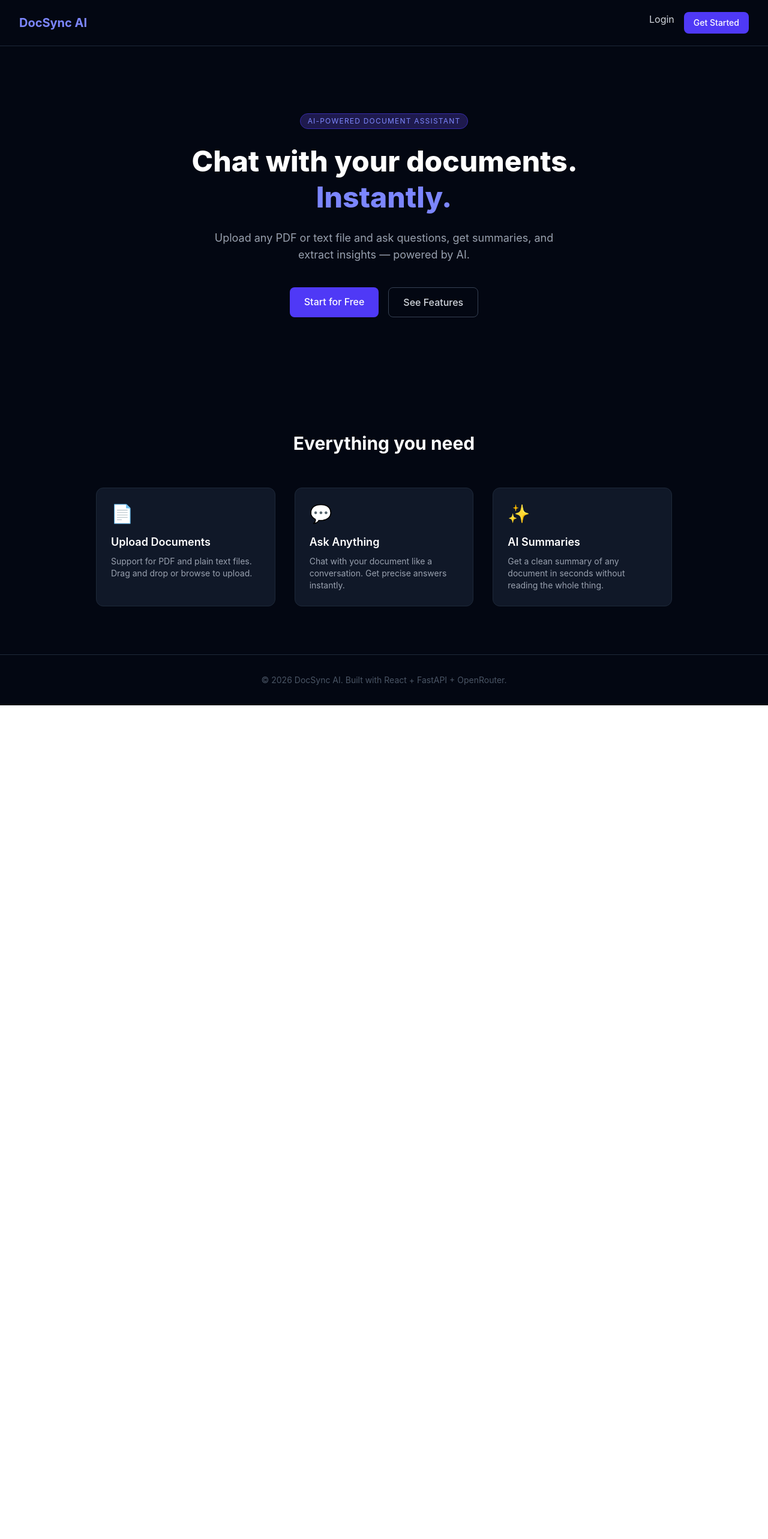
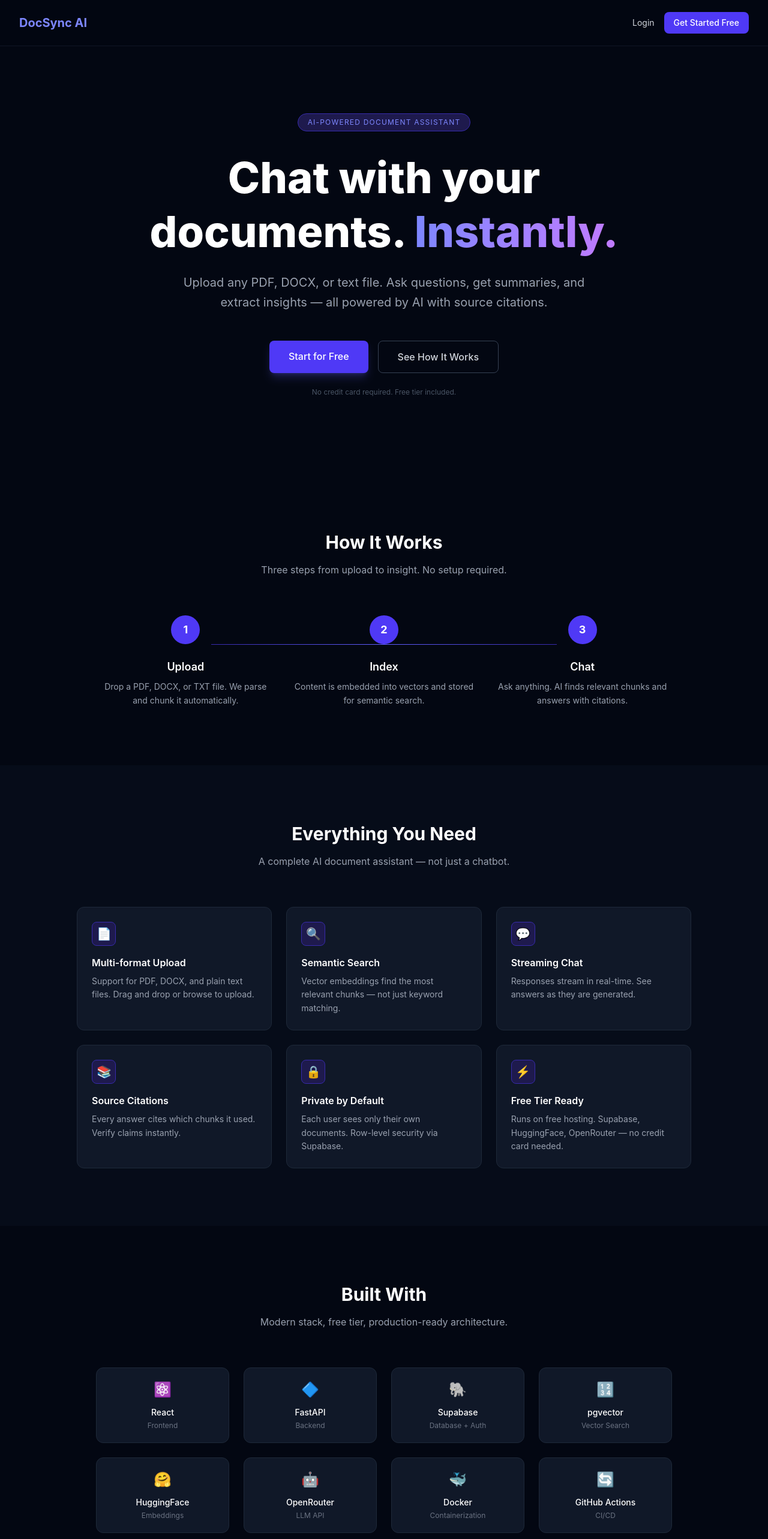
Before and after one commit to yerniteja1/docsync-ai, a React app in the folder frontend/: page / in a window 1280 px wide. Shown: the top 2566 px of the page at 60% size. Before the commit the page ends 1176 px from the top, so only its background shows below. Built offline with nearby package versions, Linux system fonts and the light colour scheme; no server answers; the HTML template or start-up script is replaced by a standard one.

Commit message:
feat: redesign landing page with enhanced hero section, feature highlights, and interactive RAG pipeline visualization

```diff
--- a/frontend/src/pages/Home.tsx
+++ b/frontend/src/pages/Home.tsx
@@ -13,87 +13,247 @@ function Home() {
   }
 
   if (token) return <Navigate to="/dashboard" replace />
+
   return (
     <div className="min-h-screen bg-gray-950 text-white">
 
       {/* Navbar */}
-      <nav className="flex items-center justify-between px-8 py-5 border-b border-gray-800">
+      <nav className="flex items-center justify-between px-8 py-5 border-b border-gray-800/50 backdrop-blur-sm sticky top-0 z-50 bg-gray-950/80">
         <span className="text-xl font-bold text-indigo-400">DocSync AI</span>
-        <div className="flex gap-4">
-          <Link to="/login" className="text-gray-300 hover:text-white transition">Login</Link>
+        <div className="flex gap-4 items-center">
+          <Link to="/login" className="text-gray-300 hover:text-white transition text-sm">Login</Link>
           <Link to="/register" className="bg-indigo-600 hover:bg-indigo-700 text-white px-4 py-2 rounded-lg text-sm font-medium transition">
-            Get Started
+            Get Started Free
           </Link>
         </div>
       </nav>
 
       {/* Hero */}
-      <section className="flex flex-col items-center justify-center text-center px-6 py-28">
-        <span className="text-xs uppercase tracking-widest text-indigo-400 bg-indigo-950 border border-indigo-800 px-3 py-1 rounded-full mb-6">
+      <section className="relative flex flex-col items-center justify-center text-center px-6 pt-28 pb-32 overflow-hidden">
+        <div className="absolute inset-0 bg-[radial-gradient(ellipse_at_center,_var(--tw-gradient-stops))] from-indigo-900/20 via-gray-950 to-gray-950" />
+        <div className="relative">
+          <span className="text-xs uppercase tracking-widest text-indigo-400 bg-indigo-950 border border-indigo-800 px-4 py-1.5 rounded-full mb-8 inline-block">
             AI-Powered Document Assistant
           </span>
-        <h1 className="text-5xl font-extrabold leading-tight max-w-3xl mb-6">
+          <h1 className="text-5xl md:text-7xl font-extrabold leading-tight max-w-4xl mb-6">
             Chat with your documents.{' '}
-          <span className="text-indigo-400">Instantly.</span>
+            <span className="text-transparent bg-clip-text bg-gradient-to-r from-indigo-400 to-purple-400">
+              Instantly.
+            </span>
           </h1>
-        <p className="text-gray-400 text-lg max-w-xl mb-10">
-          Upload any PDF or text file and ask questions, get summaries, and extract insights — powered by AI.
+          <p className="text-gray-400 text-lg md:text-xl max-w-2xl mx-auto mb-12 leading-relaxed">
+            Upload any PDF, DOCX, or text file. Ask questions, get summaries, and extract insights
+            — all powered by AI with source citations.
           </p>
-        <div className="flex gap-4">
+          <div className="flex gap-4 justify-center">
             <Link
               to="/register"
-            className="bg-indigo-600 hover:bg-indigo-700 text-white px-6 py-3 rounded-lg font-medium transition"
+              className="bg-indigo-600 hover:bg-indigo-700 text-white px-8 py-3.5 rounded-lg font-medium transition text-base shadow-lg shadow-indigo-500/25"
             >
               Start for Free
             </Link>
             <a
-            href="#features"
-            className="border border-gray-700 hover:border-gray-500 text-gray-300 hover:text-white px-6 py-3 rounded-lg font-medium transition"
+              href="#how-it-works"
+              className="border border-gray-700 hover:border-gray-500 text-gray-300 hover:text-white px-8 py-3.5 rounded-lg font-medium transition text-base"
             >
-            See Features
+              See How It Works
             </a>
+          </div>
+          <p className="text-gray-600 text-xs mt-6">No credit card required. Free tier included.</p>
         </div>
       </section>
 
-      {/* Features */}
-      <section id="features" className="px-8 py-20 max-w-5xl mx-auto">
-        <h2 className="text-3xl font-bold text-center mb-14">Everything you need</h2>
-        <div className="grid grid-cols-1 md:grid-cols-3 gap-8">
-          {features.map((f) => (
-            <div key={f.title} className="bg-gray-900 border border-gray-800 rounded-xl p-6 hover:border-indigo-700 transition">
-              <div className="text-3xl mb-4">{f.icon}</div>
-              <h3 className="text-lg font-semibold mb-2">{f.title}</h3>
-              <p className="text-gray-400 text-sm">{f.desc}</p>
+      {/* How It Works */}
+      <section id="how-it-works" className="px-8 py-24 max-w-5xl mx-auto">
+        <h2 className="text-3xl font-bold text-center mb-4">How It Works</h2>
+        <p className="text-gray-400 text-center mb-16 max-w-xl mx-auto">
+          Three steps from upload to insight. No setup required.
+        </p>
+        <div className="grid grid-cols-1 md:grid-cols-3 gap-8 relative">
+          <div className="hidden md:block absolute top-12 left-[20%] right-[20%] h-px bg-gradient-to-r from-indigo-800 via-indigo-500 to-indigo-800" />
+          {steps.map((s, i) => (
+            <div key={s.title} className="relative text-center">
+              <div className="w-12 h-12 bg-indigo-600 rounded-full flex items-center justify-center text-lg font-bold mx-auto mb-6 relative z-10">
+                {i + 1}
+              </div>
+              <h3 className="text-lg font-semibold mb-2">{s.title}</h3>
+              <p className="text-gray-400 text-sm leading-relaxed">{s.desc}</p>
             </div>
           ))}
         </div>
       </section>
 
+      {/* Features */}
+      <section id="features" className="px-8 py-24 bg-gray-900/30">
+        <div className="max-w-5xl mx-auto">
+          <h2 className="text-3xl font-bold text-center mb-4">Everything You Need</h2>
+          <p className="text-gray-400 text-center mb-16 max-w-xl mx-auto">
+            A complete AI document assistant — not just a chatbot.
+          </p>
+          <div className="grid grid-cols-1 md:grid-cols-2 lg:grid-cols-3 gap-6">
+            {features.map((f) => (
+              <div key={f.title} className="bg-gray-900 border border-gray-800 rounded-xl p-6 hover:border-indigo-700/50 transition group">
+                <div className="w-10 h-10 bg-indigo-950 border border-indigo-800 rounded-lg flex items-center justify-center text-xl mb-4 group-hover:scale-110 transition">
+                  {f.icon}
+                </div>
+                <h3 className="font-semibold mb-2">{f.title}</h3>
+                <p className="text-gray-400 text-sm leading-relaxed">{f.desc}</p>
+              </div>
+            ))}
+          </div>
+        </div>
+      </section>
+
+      {/* Tech Stack */}
+      <section className="px-8 py-24 max-w-5xl mx-auto">
+        <h2 className="text-3xl font-bold text-center mb-4">Built With</h2>
+        <p className="text-gray-400 text-center mb-16 max-w-xl mx-auto">
+          Modern stack, free tier, production-ready architecture.
+        </p>
+        <div className="grid grid-cols-2 md:grid-cols-4 gap-6">
+          {techStack.map((t) => (
+            <div key={t.name} className="bg-gray-900 border border-gray-800 rounded-xl p-5 text-center hover:border-indigo-700/50 transition">
+              <div className="text-2xl mb-3">{t.icon}</div>
+              <p className="font-medium text-sm">{t.name}</p>
+              <p className="text-gray-500 text-xs mt-1">{t.role}</p>
+            </div>
+          ))}
+        </div>
+      </section>
+
+      {/* RAG Pipeline */}
+      <section className="px-8 py-24 bg-gray-900/30">
+        <div className="max-w-4xl mx-auto text-center">
+          <h2 className="text-3xl font-bold mb-4">Real RAG Pipeline</h2>
+          <p className="text-gray-400 mb-12 max-w-xl mx-auto">
+            Not just stuffing documents into a prompt. Semantic search with vector embeddings.
+          </p>
+          <div className="bg-gray-900 border border-gray-800 rounded-2xl p-8 font-mono text-sm">
+            <div className="flex flex-col md:flex-row items-center justify-center gap-4 md:gap-0 text-left">
+              {pipeline.map((step, i) => (
+                <div key={step} className="flex items-center gap-4">
+                  <div className="bg-gray-800 border border-gray-700 rounded-lg px-4 py-2.5 text-indigo-300 whitespace-nowrap">
+                    {step}
+                  </div>
+                  {i < pipeline.length - 1 && (
+                    <span className="text-gray-600 text-lg hidden md:block">→</span>
+                  )}
+                  {i < pipeline.length - 1 && (
+                    <span className="text-gray-600 text-lg md:hidden">↓</span>
+                  )}
+                </div>
+              ))}
+            </div>
+          </div>
+        </div>
+      </section>
+
+      {/* CTA */}
+      <section className="px-8 py-24">
+        <div className="max-w-3xl mx-auto text-center">
+          <h2 className="text-4xl font-bold mb-6">Ready to chat with your documents?</h2>
+          <p className="text-gray-400 text-lg mb-10">
+            Upload your first document in under 30 seconds. Free tier includes 50MB storage.
+          </p>
+          <Link
+            to="/register"
+            className="inline-block bg-indigo-600 hover:bg-indigo-700 text-white px-10 py-4 rounded-lg font-medium transition text-base shadow-lg shadow-indigo-500/25"
+          >
+            Get Started Free
+          </Link>
+        </div>
+      </section>
+
       {/* Footer */}
-      <footer className="text-center text-gray-600 text-sm py-8 border-t border-gray-800">
-        © {new Date().getFullYear()} DocSync AI. Built with React + FastAPI + OpenRouter.
+      <footer className="border-t border-gray-800/50 px-8 py-12">
+        <div className="max-w-5xl mx-auto flex flex-col md:flex-row items-center justify-between gap-6">
+          <div className="flex items-center gap-2">
+            <span className="text-lg font-bold text-indigo-400">DocSync AI</span>
+            <span className="text-gray-600 text-sm">· AI Document Assistant</span>
+          </div>
+          <div className="flex gap-6 text-sm text-gray-500">
+            <a href="#features" className="hover:text-white transition">Features</a>
+            <a href="#how-it-works" className="hover:text-white transition">How It Works</a>
+            <Link to="/login" className="hover:text-white transition">Login</Link>
+          </div>
+          <p className="text-gray-600 text-sm">
+            Built with React + FastAPI + Supabase + pgvector
+          </p>
+        </div>
       </footer>
 
     </div>
   )
 }
 
+const steps = [
+  {
+    title: 'Upload',
+    desc: 'Drop a PDF, DOCX, or TXT file. We parse and chunk it automatically.',
+  },
+  {
+    title: 'Index',
+    desc: 'Content is embedded into vectors and stored for semantic search.',
+  },
+  {
+    title: 'Chat',
+    desc: 'Ask anything. AI finds relevant chunks and answers with citations.',
+  },
+]
+
 const features = [
   {
     icon: '📄',
-    title: 'Upload Documents',
-    desc: 'Support for PDF and plain text files. Drag and drop or browse to upload.',
+    title: 'Multi-format Upload',
+    desc: 'Support for PDF, DOCX, and plain text files. Drag and drop or browse to upload.',
+  },
+  {
+    icon: '🔍',
+    title: 'Semantic Search',
+    desc: 'Vector embeddings find the most relevant chunks — not just keyword matching.',
   },
   {
     icon: '💬',
-    title: 'Ask Anything',
-    desc: 'Chat with your document like a conversation. Get precise answers instantly.',
+    title: 'Streaming Chat',
+    desc: 'Responses stream in real-time. See answers as they are generated.',
   },
   {
-    icon: '✨',
-    title: 'AI Summaries',
-    desc: 'Get a clean summary of any document in seconds without reading the whole thing.',
+    icon: '📚',
+    title: 'Source Citations',
+    desc: 'Every answer cites which chunks it used. Verify claims instantly.',
+  },
+  {
+    icon: '🔒',
+    title: 'Private by Default',
+    desc: 'Each user sees only their own documents. Row-level security via Supabase.',
+  },
+  {
+    icon: '⚡',
+    title: 'Free Tier Ready',
+    desc: 'Runs on free hosting. Supabase, HuggingFace, OpenRouter — no credit card needed.',
   },
 ]
 
+const techStack = [
+  { icon: '⚛️', name: 'React', role: 'Frontend' },
+  { icon: '🔷', name: 'FastAPI', role: 'Backend' },
+  { icon: '🐘', name: 'Supabase', role: 'Database + Auth' },
+  { icon: '🔢', name: 'pgvector', role: 'Vector Search' },
+  { icon: '🤗', name: 'HuggingFace', role: 'Embeddings' },
+  { icon: '🤖', name: 'OpenRouter', role: 'LLM API' },
+  { icon: '🐳', name: 'Docker', role: 'Containerization' },
+  { icon: '🔄', name: 'GitHub Actions', role: 'CI/CD' },
+]
+
+const pipeline = [
+  'Upload',
+  'Parse',
+  'Chunk',
+  'Embed',
+  'pgvector',
+  'Search',
+  'LLM',
+  'Answer + Citations',
+]
+
 export default Home
```
Lines whose indentation alone changed are shown as unchanged.
